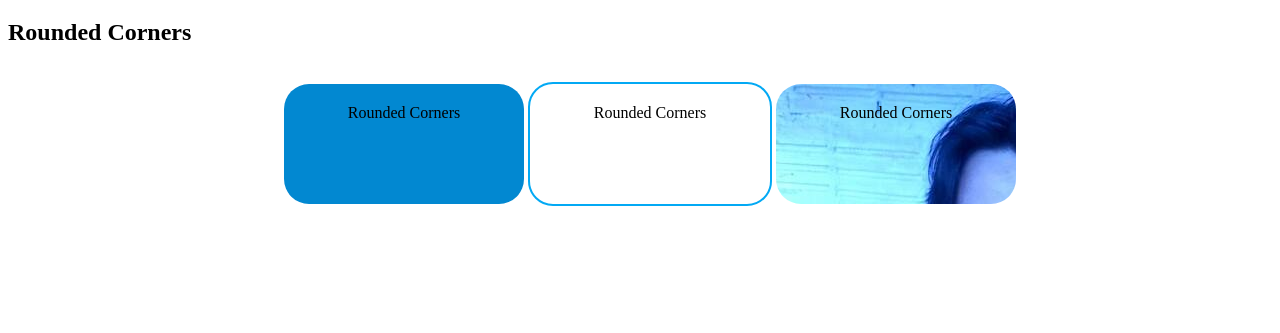
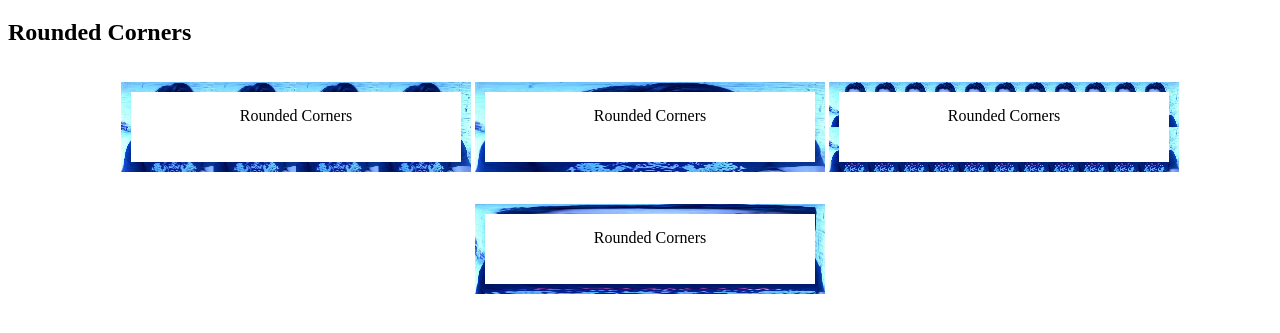
Before and after one commit to luiz8910/CSS, a plain HTML site: page index.html in a window 1280 px wide. Shown: the part 61-394 px from the top of the page. Drawn offline with Linux system fonts and the light colour scheme.

Commit message:
Usando imagens em bordas

```diff
--- a/css/style.css
+++ b/css/style.css
@@ -4,34 +4,82 @@
     padding-left: 20px;
 }
 
-#corners1
+#borderimg1
 {
-    border-radius: 25px;
-    background: #0288D1;
-    padding: 20px;
-    width: 200px;
-    height: 80px;
+    width: 300px;
+    height: 40px;
+    border: 10px solid transparent;
+    padding: 15px;
+    -webkit-border-image: url(../img/perfil.jpg) 50 round; /* safari */
+    -o-border-image: url(../img/perfil.jpg) 50 round; /* opera */
+    border-image: url(../img/perfil.jpg) 50 round;
     display: inline-block;
 }
 
-#corners2
+#borderimg2
 {
-    border-radius: 25px;
-    border: 2px solid #03A9F4;
-    padding: 20px;
-    width: 200px;
-    height: 80px;
+    width: 300px;
+    height: 40px;
+    border: 10px solid transparent;
+    padding: 15px;
+    -webkit-border-image: url(../img/perfil.jpg) 50 stretch; /* safari */
+    -o-border-image: url(../img/perfil.jpg) 50 stretch; /* opera */
+    border-image: url(../img/perfil.jpg) 50 stretch;
     display: inline-block;
 }
 
-#corners3
+#borderimg3
 {
-    border-radius: 25px;
-    background: url("../img/perfil.jpg");
-    background-position: left top;
-    background-repeat: repeat;
-    padding: 20px;
-    width: 200px;
-    height: 80px;
+    width: 300px;
+    height: 40px;
+    border: 10px solid transparent;
+    padding: 15px;
+    -webkit-border-image: url(../img/perfil.jpg) 20% round; /* safari */
+    -o-border-image: url(../img/perfil.jpg) 20% round; /* opera */
+    border-image: url(../img/perfil.jpg) 20% round;
     display: inline-block;
 }
+
+#borderimg4
+{
+    width: 300px;
+    height: 40px;
+    border: 10px solid transparent;
+    padding: 15px;
+    -webkit-border-image: url(../img/perfil.jpg) 30% stretch; /* safari */
+    -o-border-image: url(../img/perfil.jpg) 30% stretch; /* opera */
+    border-image: url(../img/perfil.jpg) 30% stretch;
+    display: inline-block;
+}
+
+/*#corners1*/
+/*{*/
+    /*border-radius: 25px;*/
+    /*background: #0288D1;*/
+    /*padding: 20px;*/
+    /*width: 200px;*/
+    /*height: 80px;*/
+    /*display: inline-block;*/
+/*}*/
+
+/*#corners2*/
+/*{*/
+    /*border-radius: 25px;*/
+    /*border: 2px solid #03A9F4;*/
+    /*padding: 20px;*/
+    /*width: 200px;*/
+    /*height: 80px;*/
+    /*display: inline-block;*/
+/*}*/
+
+/*#corners3*/
+/*{*/
+    /*border-radius: 25px;*/
+    /*background: url("../img/perfil.jpg");*/
+    /*background-position: left top;*/
+    /*background-repeat: repeat;*/
+    /*padding: 20px;*/
+    /*width: 200px;*/
+    /*height: 80px;*/
+    /*display: inline-block;*/
+/*}*/
--- a/index.html
+++ b/index.html
@@ -15,9 +15,10 @@
         </section>
 
         <section class="section-example">
-            <p id="corners1">Rounded Corners</p>
-            <p id="corners2">Rounded Corners</p>
-            <p id="corners3">Rounded Corners</p>
+            <p id="borderimg1">Rounded Corners</p>
+            <p id="borderimg2">Rounded Corners</p>
+            <p id="borderimg3">Rounded Corners</p>
+            <p id="borderimg4">Rounded Corners</p>
         </section>
     </body>
 </html>
```
Also changed, not shown: 1 other file.
